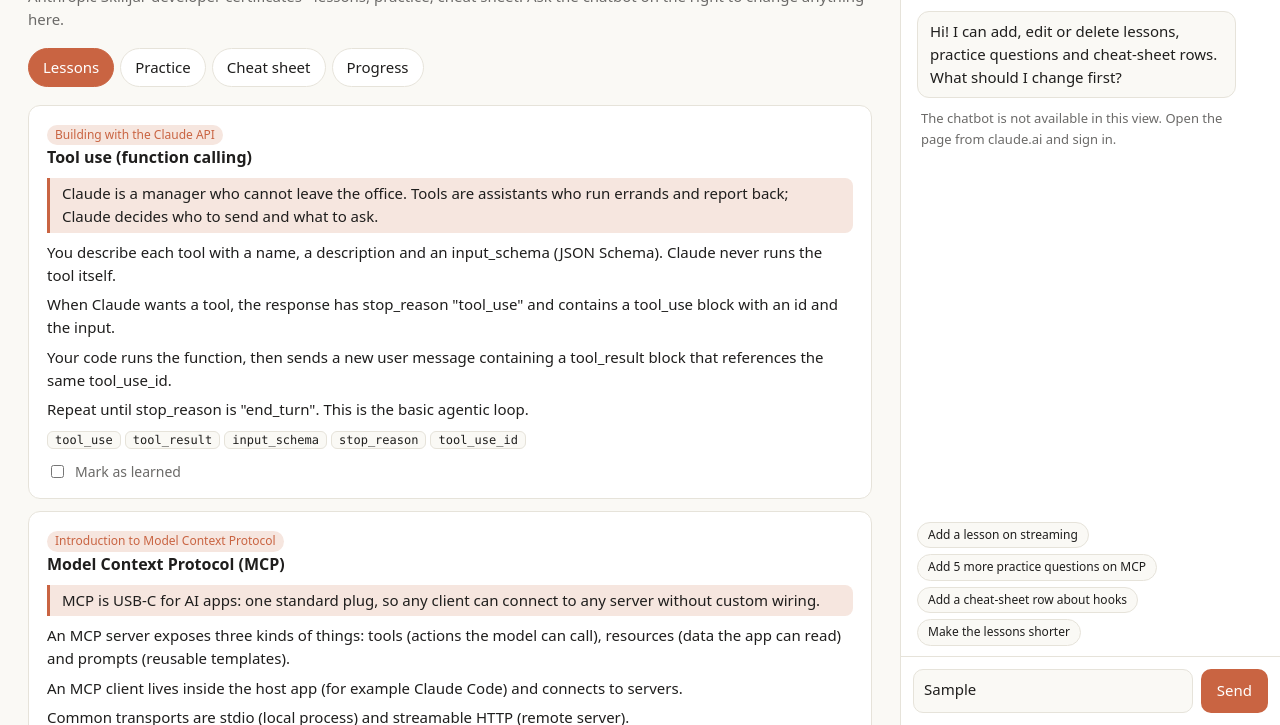
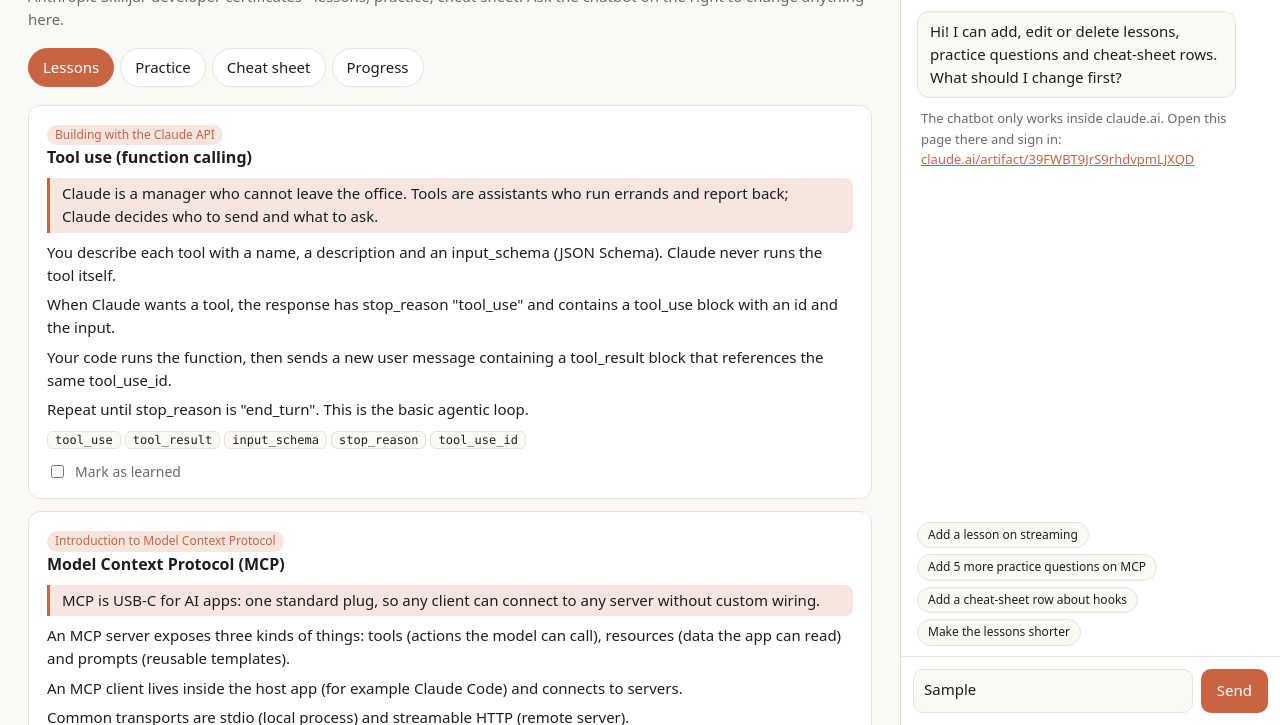
Before and after one commit to sudenall/claude-exam-tutor, a plain HTML site: page index.html in a window 1280 px wide. Both pictures are taken after typing "Sample" into the empty fields and a click on the button "Add a lesson on streaming". Shown: the part 75-800 px from the top of the page. Drawn offline with Linux system fonts and the light colour scheme.

Commit message:
Link to claude.ai version when chatbot is unavailable

```diff
--- a/index.html
+++ b/index.html
@@ -189,7 +189,12 @@ const tools = [
 const INSTR = "You are the editor assistant of a study website that helps one student prepare for the Anthropic Skilljar developer certificates (Claude API, Claude Code, MCP, Agent Skills, Subagents). You change the site ONLY by calling the provided tools, then confirm briefly what changed (one or two sentences). Style rules for content you write: analogy first, plain clear language, no oversimplifying, keep real English exam terms, practice questions must have exactly one correct answer and an explanation, cheat-sheet rows are concise. Call list_content first when you need ids. Only state technical facts you are confident about; if unsure, say so instead of inventing details. If the user just asks a study question, answer it directly without editing.";
 
 async function send(text){
-  if (!sample) { addMsg("s", "The chatbot is not available in this view. Open the page from claude.ai and sign in."); return; }
+  if (!sample) {
+    const d = addMsg("s", "The chatbot only works inside claude.ai. Open this page there and sign in: ");
+    const a = document.createElement("a"); a.href = "https://claude.ai/artifact/39FWBT9JrS9rhdvpmLJXQD"; a.target = "_blank"; a.rel = "noopener"; a.textContent = "claude.ai/artifact/39FWBT9JrS9rhdvpmLJXQD"; a.style.color = "var(--accent)";
+    d.appendChild(a);
+    return;
+  }
   addMsg("u", text);
   history.push({role:"user", content:text});
   const msgs = history.map((m,i) => i===history.length-1 ? {role:"user", content: INSTR + "\n\nUser request: " + m.content} : m);
```
